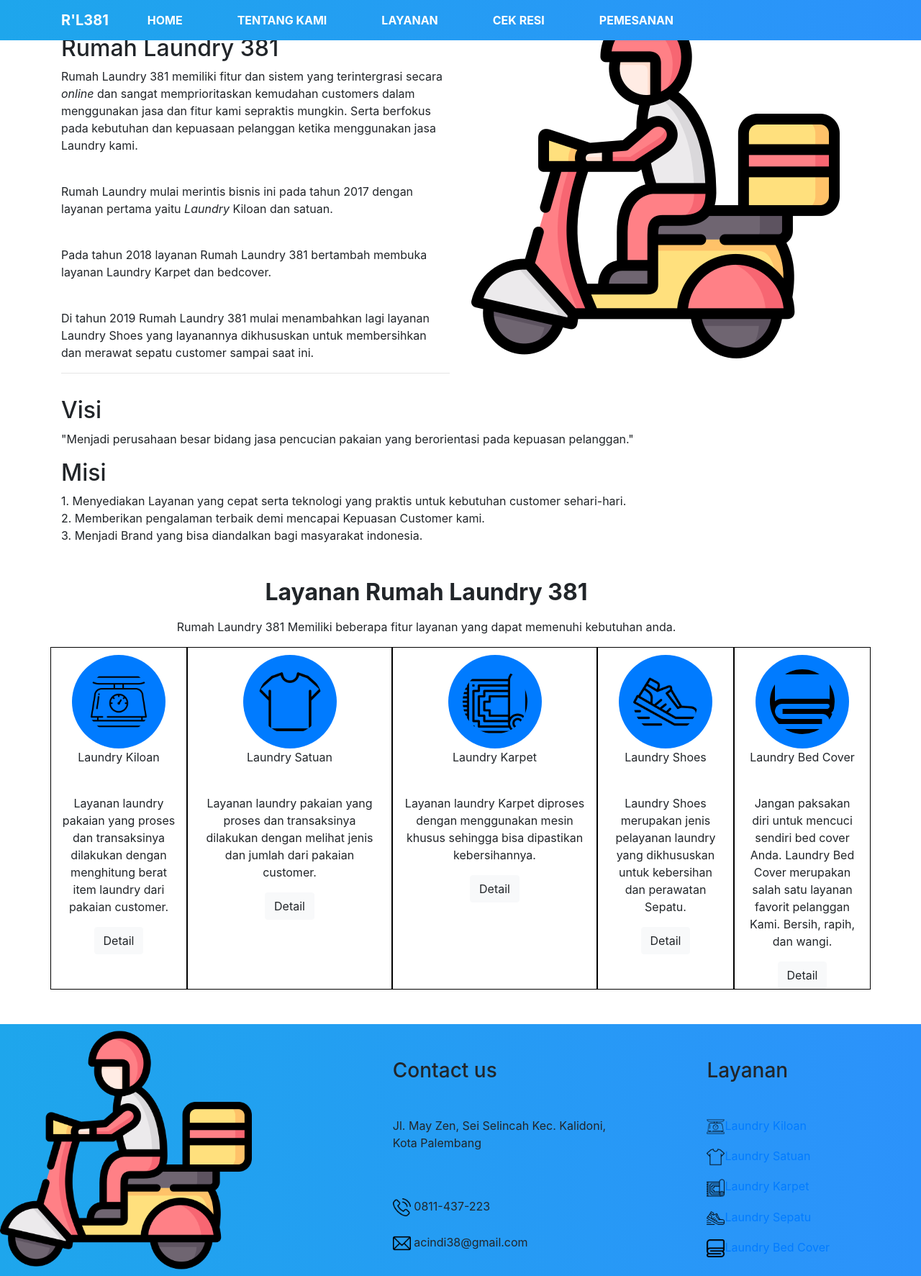
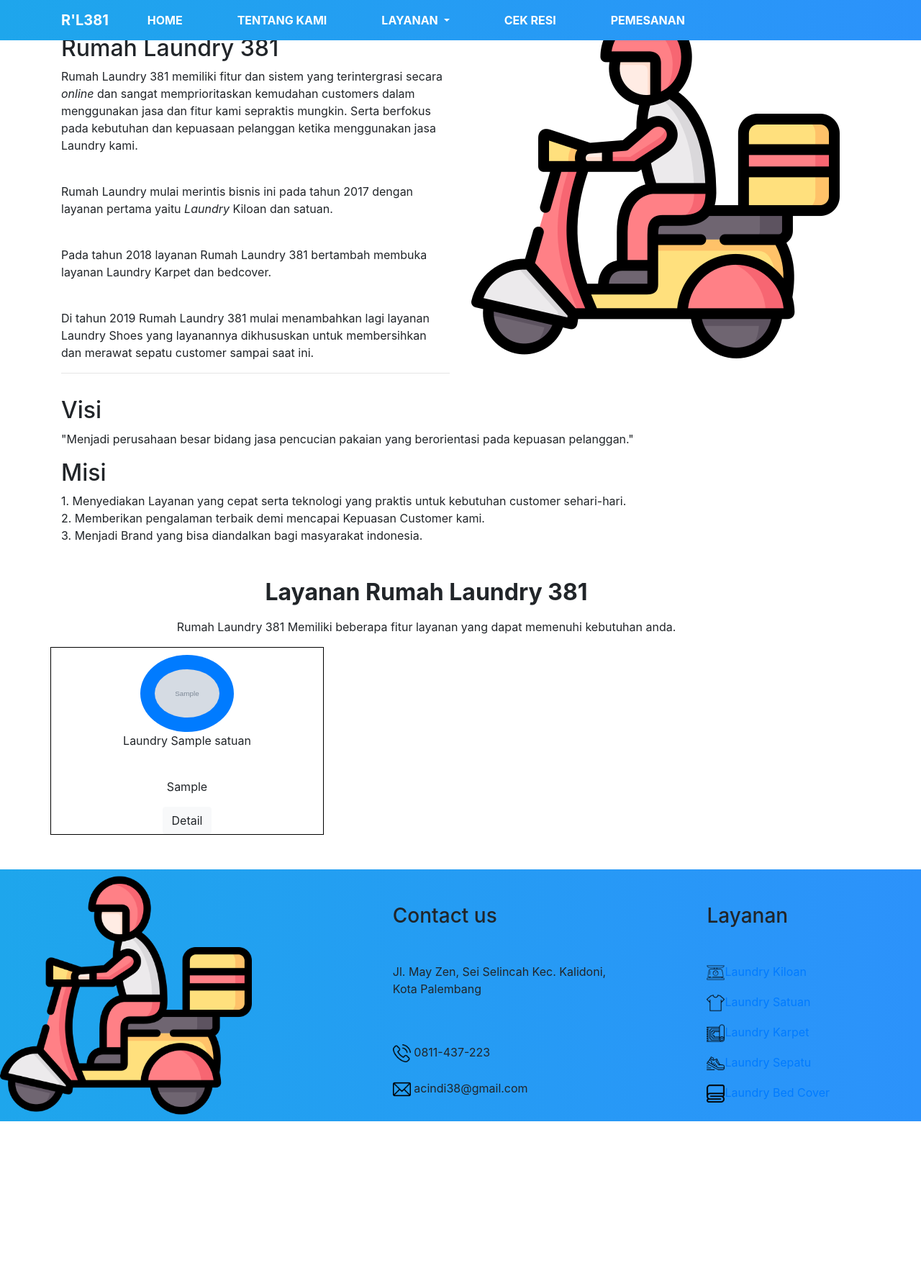
Before and after one commit to CindAlfi99/projecttugasakhir, a PHP site: page /projecttugasakhir/about.php in a window 1280 px wide. Shown: the whole page at 72% size. After the commit the page ends 1558 px from the top, so only its background shows below. Run offline with PHP 8.4, Linux system fonts and the light colour scheme; tables that the repository leaves empty or names only in its code hold one stand-in row (values such as "Sample post"); grey boxes marked "Sample" are stand-in pictures; some libraries are stand-ins or nearby versions.

Commit message:
update files

```diff
--- a/base_url.php
+++ /dev/null
@@ -1,3 +0,0 @@
-<?php
-define('BASE_URL','http://localhost/laundry/');
-?>
--- /dev/null
+++ b/config/base_url.php
@@ -0,0 +1,3 @@
+<?php
+define('BASE_URL','http://localhost/projecttugasakhir/');
+?>
--- /dev/null
+++ b/config/config.php
@@ -0,0 +1,5 @@
+<?php
+$con = mysqli_connect('localhost','root','','rumahlaundry381');
+
+
+?>
--- a/views/about.php
+++ b/views/about.php
@@ -1,5 +1,7 @@
-<?php require 'template/header.php';?>
-
+<?php require 'template/header.php';
+ require '../config/config.php';
+ $query = mysqli_query($con, "SELECT * FROM laundry_satuan");
+ ?>
 
     <div class="container">
     <div class="row">
@@ -26,36 +28,28 @@
     </div>
     <!-- batas -->
     <!-- layanan laundry -->
+
     <div class="row mt-5">
     <div class="col-md-11 text-center">
     <h2 class="text-center mb-3 mt-0 font-weight-bold">Layanan Rumah Laundry 381</h2>
     <p>Rumah Laundry 381 Memiliki beberapa fitur layanan yang dapat memenuhi kebutuhan anda.</p>
-    </div></div>
+    </div>
+    </div>
+
     <div class="row text-center">
-    <div class="col-md-2 kotak">
-    <img src="<?= BASE_URL; ?>asset/img/scale.png" class="img-fluid bg-primary rounded-circle" alt="">
-    <p>Laundry Kiloan</p><br>
-    <p>Layanan laundry pakaian yang proses dan transaksinya dilakukan dengan menghitung berat item laundry dari pakaian customer.</p><a href="<?= BASE_URL;?>views/layanan.php" class="btn btn-light">Detail</a></div>
-    <div class="col-md-3 kotak">
-    <img src="<?= BASE_URL; ?>asset/img/tshirt.png" class="img-fluid bg-primary rounded-circle" alt="">
-    <p>Laundry Satuan</p><br>
-    <p>Layanan laundry pakaian yang proses dan transaksinya dilakukan dengan melihat jenis dan jumlah dari pakaian customer.</p><a href="<?= BASE_URL;?>views/layanan.php" class="btn btn-light">Detail</a></div>
-    <div class="col-md-3 kotak">
-    <img src="<?= BASE_URL; ?>asset/img/carpet.png" class="img-fluid bg-primary rounded-circle" alt="">
-    <p>Laundry Karpet</p><br>
-    <p>Layanan laundry Karpet diproses dengan menggunakan mesin khusus sehingga bisa dipastikan kebersihannya.</p><a href="<?= BASE_URL;?>views/layanan.php" class="btn btn-light">Detail</a></div>
-    <div class="col-md-2 kotak">
-    <img src="<?= BASE_URL; ?>asset/img/running.png" class="img-fluid bg-primary rounded-circle" alt="">
-    <p>Laundry Shoes</p><br>
-    <p>Laundry Shoes merupakan jenis pelayanan laundry yang dikhususkan untuk kebersihan dan perawatan Sepatu.</p><a href="<?= BASE_URL;?>views/layanan.php" class="btn btn-light">Detail</a></div>
-    <div class="col-md-2 kotak">
-    <img src="<?= BASE_URL; ?>asset/img/cover.png" class="img-fluid bg-primary rounded-circle" alt="">
-    <p>Laundry Bed Cover</p><br>
-    <p>Jangan paksakan diri untuk mencuci sendiri bed cover Anda. Laundry Bed Cover merupakan salah satu layanan favorit pelanggan Kami. Bersih, rapih, dan wangi.</p><a href="<?= BASE_URL;?>views/layanan.php" class="btn btn-light">Detail</a></div>
+    <?php while($row = mysqli_fetch_assoc($query)):?>
+    <div class="col-md-4 kotak">
+
+    <img src="<?= BASE_URL; ?>asset/img/<?= $row['gambar'];?>" class="img-fluid bg-primary rounded-circle" alt="">
+    <p>Laundry <?= $row['nama_layanan']?></p><br>
+    <p><?= $row['deskripsi']?></p><a href="<?= BASE_URL;?>views/layanan.php?id=<?=$row['id']; ?>" class="btn btn-light">Detail</a>
+
 
     </div>
+    <?php endwhile;?>
+    </div>
+
     <!-- batas -->
-
     </div>
     <?php require 'template/footer.php';?>
 
--- a/views/index.php
+++ b/views/index.php
@@ -1,4 +1,4 @@
-<?php require '../base_url.php'; ?>
+<?php require '../config/base_url.php'; ?>
 <?php require 'template/header.php'; ?>
 
 <!-- banner -->
--- /dev/null
+++ b/views/query/query.php
@@ -0,0 +1,6 @@
+<?php
+require '../../config/config.php';
+$id = $_POST['id'];
+$query = mysqli_query($con, "SELECT * FROM laundry_satuan WHERE id = $id");
+
+ ?>
--- /dev/null
+++ b/views/template/base_url.php
@@ -0,0 +1,3 @@
+<?php
+define('BASE_URL','http://localhost/projecttugasakhir/');
+?>
--- /dev/null
+++ b/views/template/config.php
@@ -0,0 +1,5 @@
+<?php
+$con = mysqli_connect('localhost','root','','rumahlaundry381');
+
+
+?>
--- a/views/template/header.php
+++ b/views/template/header.php
@@ -1,4 +1,8 @@
-<?php require '../base_url.php'; ?>
+<?php require 'base_url.php';
+
+require 'config.php';
+
+$query = mysqli_query($con, "SELECT * FROM laundry_satuan");?>
 <!doctype html>
 <html lang="en">
   <head>
@@ -19,7 +23,7 @@
 
 <nav class="navbar navbar-expand-lg navbar-light fixed-top">
   <div class="container">
-    <a class="navbar-brand" href="/"><span>R'L381</span></a>
+    <a class="navbar-brand" href="<?= BASE_URL; ?>views/index.php"><span>R'L381</span></a>
     <button class="navbar-toggler" type="button" data-toggle="collapse" data-target="#navbarNav" aria-controls="navbarNav" aria-expanded="false" aria-label="Toggle navigation">
       <span class="navbar-toggler-icon"></span>
     </button>
@@ -29,15 +33,25 @@
     <div class="collapse navbar-collapse" id="navbarNav">
       <ul class="navbar-nav">
         <li class="nav-item active">
-          <a class="nav-link" href="">Home <span class="sr-only">(current)</span></a>
+          <a class="nav-link" href="<?= BASE_URL; ?>views/index.php">Home <span class="sr-only">(current)</span></a>
         </li>
 
         <li class="nav-item">
           <a class="nav-link" href="<?= BASE_URL; ?>views/about.php">Tentang Kami</a>
         </li>
-        <li class="nav-item">
+        <li class="nav-item dropdown">
+        <a class="nav-link dropdown-toggle" href="#" id="navbarScrollingDropdown" role="button" data-toggle="dropdown" aria-expanded="false">
+          Layanan
+        </a>
+        <ul class="dropdown-menu" aria-labelledby="navbarScrollingDropdown">
+        <?php while($row = mysqli_fetch_assoc($query)):?>
+          <li><a class="dropdown-item" href="<?= BASE_URL;?>views/layanan.php?id=<?=$row['id']; ?>"><?= $row['nama_layanan']; ?></a></li>
+          <?php endwhile;?>
+        </ul>
+        </li>
+        <!-- <li class="nav-item">
           <a class="nav-link " href="#" tabindex="-1" aria-disabled="true">Layanan</a>
-        </li>
+        </li> -->
         <li class="nav-item">
           <a class="nav-link" href="">Cek Resi</a>
         </li>
```
Also changed, not shown: views/layanan.php (+21 -8 lines).
